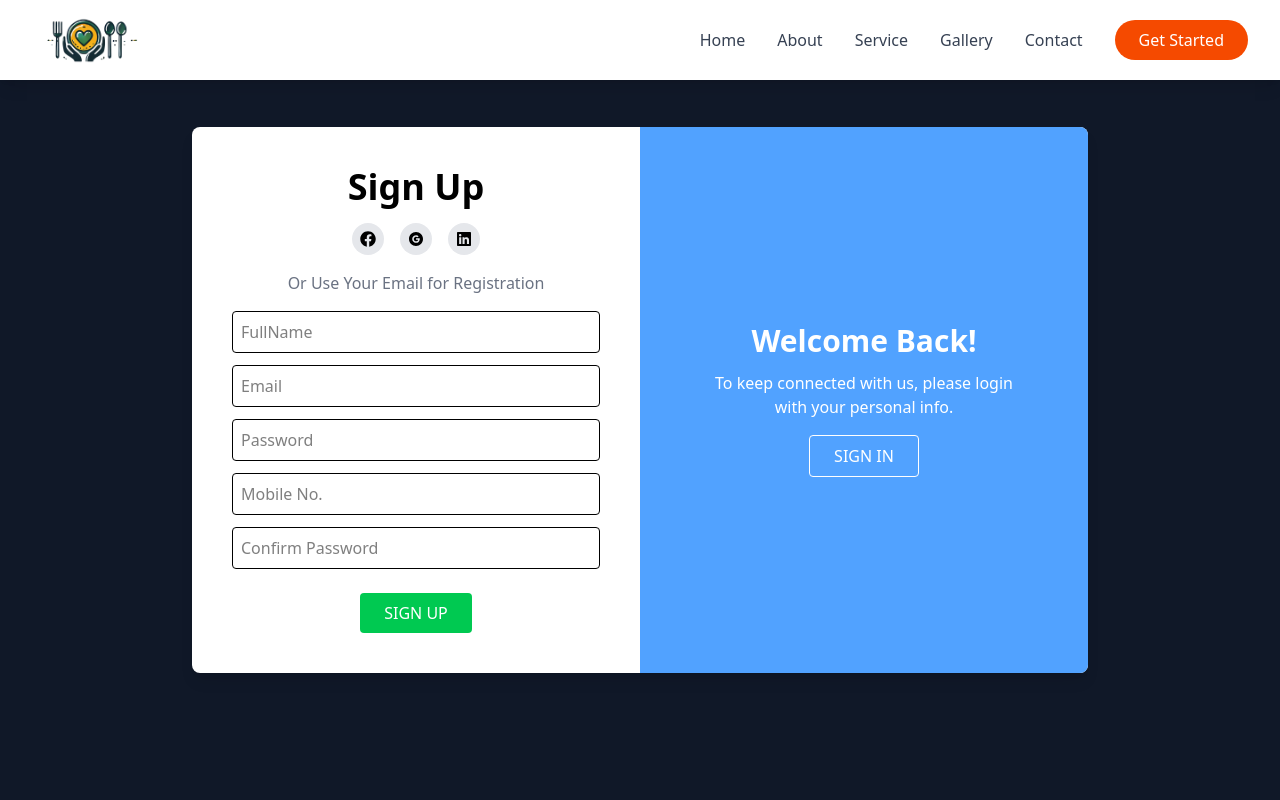
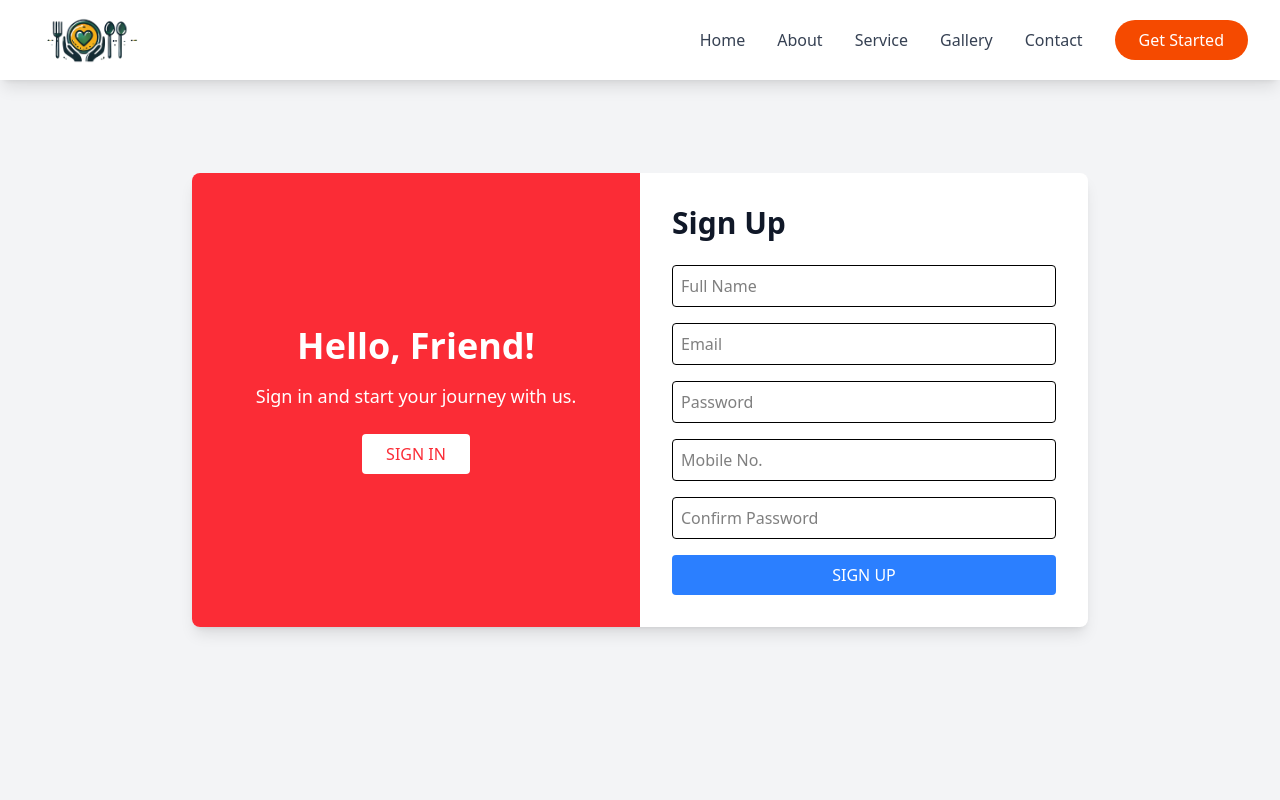
Before and after one commit to Joshankumar6299/Project_React, a React (Vite) app in the folder Frontend/: page /register in a window 1280 px wide. Shown: the top 800 px of the page. Built offline with nearby package versions, Linux system fonts and the light colour scheme.

Commit message:
Refactor Register component to enhance form structure, improve validation messages, and update layout styling

```diff
--- a/Frontend/src/pages/Register.jsx
+++ b/Frontend/src/pages/Register.jsx
@@ -1,14 +1,9 @@
 import { useState } from "react";
-import { FaFacebook } from "react-icons/fa";
-import { AiFillGoogleCircle } from "react-icons/ai";
-import { FaLinkedin } from "react-icons/fa";
-import { useNavigate } from "react-router-dom";  // Import useNavigate for page redirection
+import { useNavigate } from "react-router-dom";
 
 export default function RegisterPage() {
-  const [isOpen, setIsOpen] = useState(true);
-  const navigate = useNavigate();  // Initialize the useNavigate hook
+  const navigate = useNavigate();
 
-  // State for form fields
   const [formData, setFormData] = useState({
     fullName: "",
     email: "",
@@ -17,7 +12,6 @@ export default function RegisterPage() {
     confirmPassword: "",
   });
 
-  // State for error messages
   const [errors, setErrors] = useState({
     fullName: "",
     email: "",
@@ -26,31 +20,27 @@ export default function RegisterPage() {
     confirmPassword: "",
   });
 
-  // Check if the form is valid
   const validateForm = () => {
     const newErrors = {};
 
     if (!formData.fullName) newErrors.fullName = "Please fill the fullname";
     if (!formData.email) newErrors.email = "Please fill the email";
-    else if (!/\S+@\S+\.\S+/.test(formData.email)) newErrors.email = "Please fill the email";
+    else if (!/\S+@\S+\.\S+/.test(formData.email)) newErrors.email = "Invalid email format";
 
     if (!formData.password) newErrors.password = "Please fill the password";
-    if (!formData.mobileNo) newErrors.mobileNo = "Please fill the mobile";
+    if (!formData.mobileNo) newErrors.mobileNo = "Please fill the mobile number";
     if (formData.password !== formData.confirmPassword) newErrors.confirmPassword = "Passwords do not match";
 
     setErrors(newErrors);
-    return Object.keys(newErrors).length === 0;  // Return true if no errors
+    return Object.keys(newErrors).length === 0;
   };
 
-  // Handle form submission
   const handleSignUpClick = () => {
     if (validateForm()) {
-      // If the form is valid, navigate to another page
-      navigate("/dashboard");  // Redirect to dashboard or another page after successful signup
+      navigate("/dashboard");
     }
   };
 
-  // Handle input change
   const handleInputChange = (e) => {
     const { name, value } = e.target;
     setFormData((prevState) => ({
@@ -59,93 +49,93 @@ export default function RegisterPage() {
     }));
   };
 
-  // Handle Sign In redirection
   const handleSignInClick = () => {
-    navigate("/login");  // Redirect to login page when "SIGN IN" is clicked
+    navigate("/login");
   };
 
-  if (!isOpen) return null;
-
   return (
-    <div className="fixed inset-0 flex items-center justify-center bg-gray-900 bg-opacity-50 p-4">
-      <div className="flex flex-col md:flex-row w-full max-w-4xl bg-white shadow-lg rounded-lg overflow-hidden">
-        {/* Left Side - Register Form */}
-        <div className="w-full md:w-1/2 flex flex-col items-center justify-center p-10">
-          <a href="#" className="text-4xl font-bold mb-4">Sign Up</a>
-
-          {/* Social Icons */}
-          <div className="flex space-x-4 mb-4">
-            <button className="p-2 bg-gray-200 rounded-full"><FaFacebook /></button>
-            <button className="p-2 bg-gray-200 rounded-full"><AiFillGoogleCircle /></button>
-            <button className="p-2 bg-gray-200 rounded-full"><FaLinkedin /></button>
+    <div className="h-screen flex items-center justify-center bg-gray-100">
+      <div className="flex w-full max-w-4xl bg-white shadow-lg rounded-lg overflow-hidden">
+        {/* Left Side - Text Section */}
+        <div className="w-1/2 bg-red-500 text-white flex flex-col items-center justify-center p-10">
+          <h2 className="text-4xl font-bold mb-4">Hello, Friend!</h2>
+          <p className="text-center text-lg mb-6">
+          Sign in  and start your journey with us.
+          </p>
+          <button
+            onClick={handleSignInClick}
+            className="bg-white text-red-500 px-6 py-2 rounded hover:bg-gray-200 transition-colors"
+          >
+            SIGN IN
+          </button>
         </div>
 
-          <p className="text-gray-500 mb-4">Or Use Your Email for Registration</p>
-
-          {/* Input Fields */}
+        {/* Right Side - Form Section */}
+        <div className="w-1/2 p-8 flex flex-col justify-center">
+          <h2 className="text-3xl font-bold text-gray-900 mb-6">Sign Up</h2>
+          <form className="space-y-4">
+            <div>
               <input
                 type="text"
                 name="fullName"
-            placeholder="FullName"
-            className="w-full p-2 mb-3 border rounded"
+                placeholder="Full Name"
+                className="w-full p-2 border rounded"
                 value={formData.fullName}
                 onChange={handleInputChange}
               />
               {errors.fullName && <p className="text-red-500 text-sm">{errors.fullName}</p>}
-
+            </div>
+            <div>
               <input
                 type="email"
                 name="email"
                 placeholder="Email"
-            className="w-full p-2 mb-3 border rounded"
+                className="w-full p-2 border rounded"
                 value={formData.email}
                 onChange={handleInputChange}
               />
               {errors.email && <p className="text-red-500 text-sm">{errors.email}</p>}
-
+            </div>
+            <div>
               <input
                 type="password"
                 name="password"
                 placeholder="Password"
-            className="w-full p-2 mb-3 border rounded"
+                className="w-full p-2 border rounded"
                 value={formData.password}
                 onChange={handleInputChange}
               />
               {errors.password && <p className="text-red-500 text-sm">{errors.password}</p>}
-
+            </div>
+            <div>
               <input
                 type="text"
                 name="mobileNo"
                 placeholder="Mobile No."
-            className="w-full p-2 mb-3 border rounded"
+                className="w-full p-2 border rounded"
                 value={formData.mobileNo}
                 onChange={handleInputChange}
               />
               {errors.mobileNo && <p className="text-red-500 text-sm">{errors.mobileNo}</p>}
-
+            </div>
+            <div>
               <input
                 type="password"
                 name="confirmPassword"
                 placeholder="Confirm Password"
-            className="w-full p-2 mb-3 border rounded"
+                className="w-full p-2 border rounded"
                 value={formData.confirmPassword}
                 onChange={handleInputChange}
               />
               {errors.confirmPassword && <p className="text-red-500 text-sm">{errors.confirmPassword}</p>}
-
+            </div>
             <button
-            onClick={handleSignUpClick}  // Handle the click event
-            className="bg-green-500 text-white px-6 py-2 rounded mt-3"
-          >
+              type="button"
+              onClick={handleSignUpClick}
+              className="w-full bg-blue-500 text-white py-2 rounded hover:bg-blue-600 transition-colors" >
               SIGN UP
             </button>
-        </div>
-
-        {/* Right Side - Login Section */}
-        <div className="w-full md:w-1/2 flex flex-col items-center justify-center bg-blue-400 text-white p-10">
-          <h2 className="text-3xl font-bold mb-3">Welcome Back!</h2>
-          <p className="text-center mb-4 px-6">To keep connected with us, please login with your personal info.</p>
-          <button onClick={handleSignInClick} className="border border-white px-6 py-2 rounded">SIGN IN</button> {/* Handle the click event */}
+          </form>
         </div>
       </div>
     </div>
```
Lines whose indentation alone changed are shown as unchanged.
